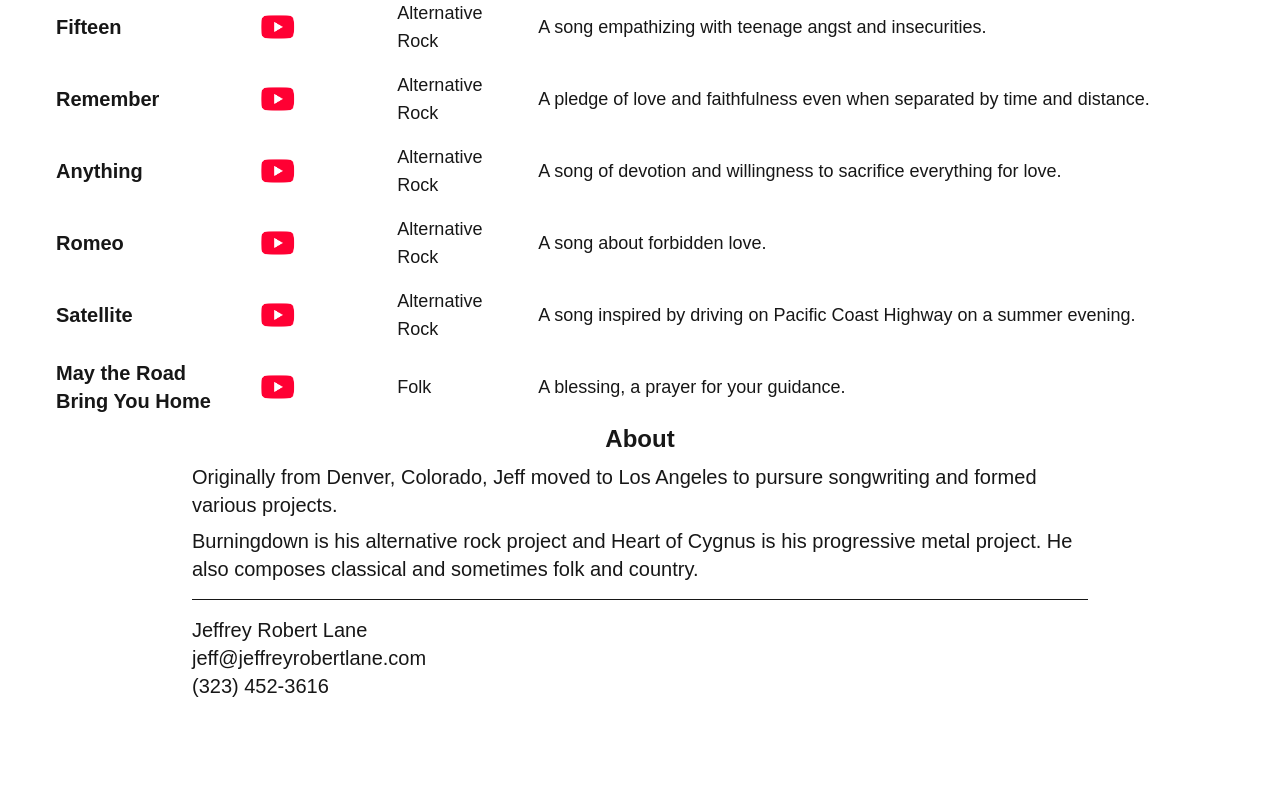
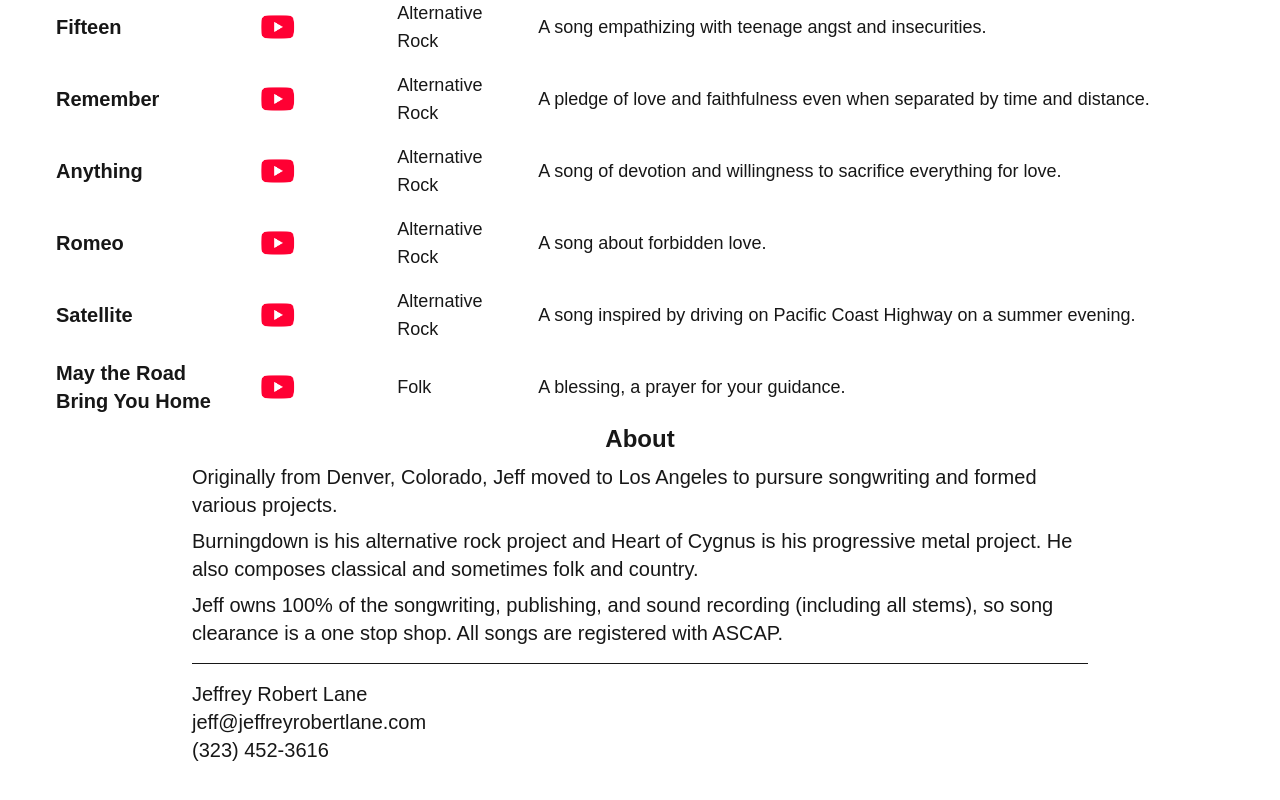
Before and after one commit to jefflane-rocks/jeffreyrobertlane.com, a Next.js app: page / in a window 1280 px wide. Shown: the part 1029-1829 px from the top of the page. Built offline with nearby package versions, Linux system fonts and the light colour scheme.

Commit message:
adding paragraph for music supes

```diff
--- a/src/app/page.js
+++ b/src/app/page.js
@@ -186,10 +186,15 @@ export default function Home() {
             Originally from Denver, Colorado, Jeff moved to Los Angeles to
             pursure songwriting and formed various projects.
           </p>
-          <p className="inline-block text-xl">
+          <p className="inline-block text-xl mb-2">
             Burningdown is his alternative rock project and Heart of Cygnus is
             his progressive metal project. He also composes classical and
             sometimes folk and country.
+          </p>
+          <p className="text-xl mb-2">
+            Jeff owns 100% of the songwriting, publishing, and sound recording
+            (including all stems), so song clearance is a one stop shop. All
+            songs are registered with ASCAP.
           </p>
           <hr className="my-4" />
           <p className="text-xl mt-2">Jeffrey Robert Lane</p>
```
